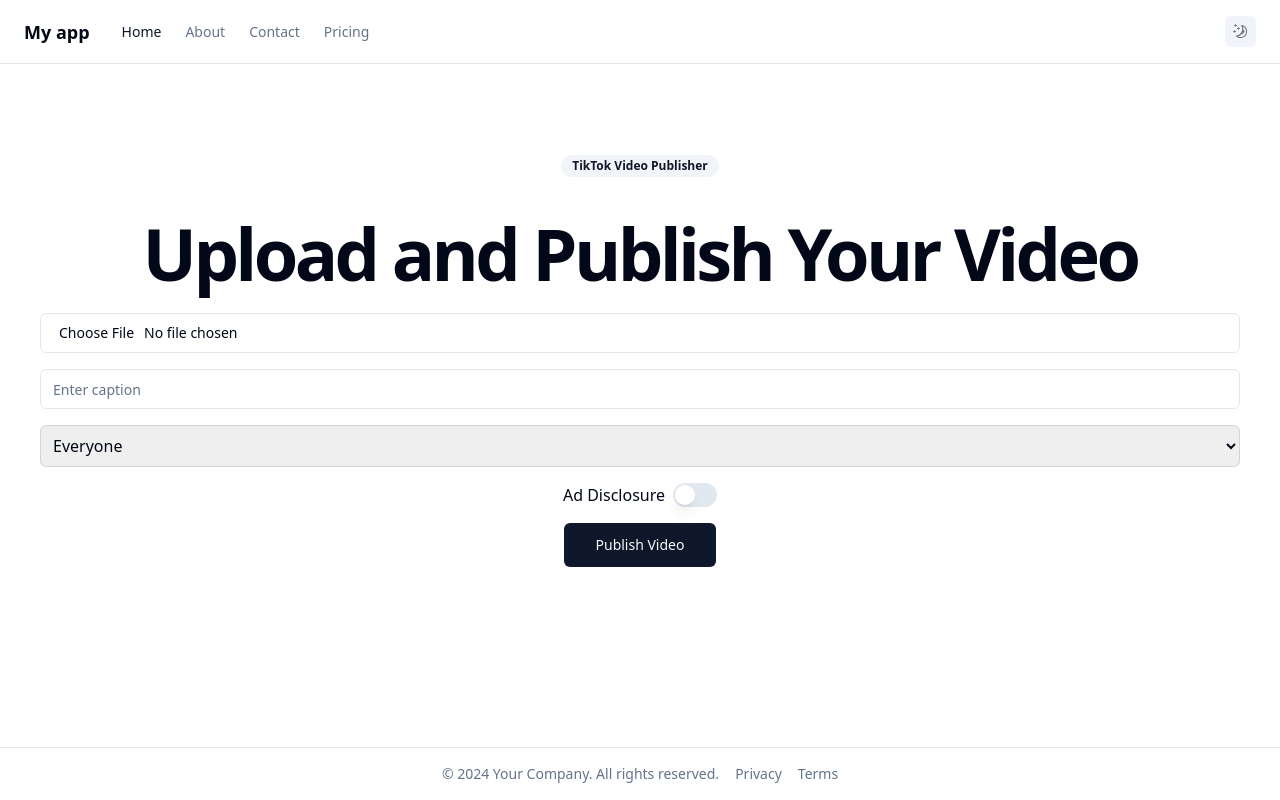
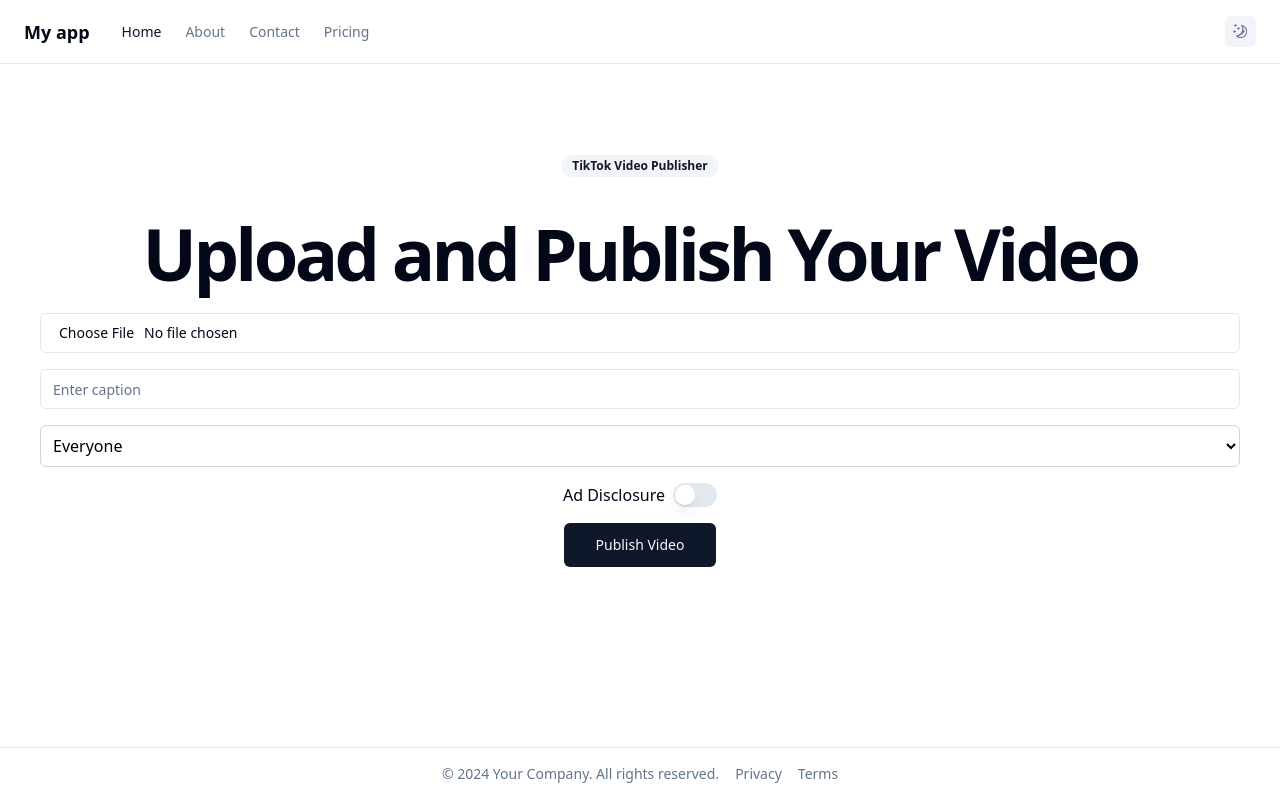
Before and after one commit to altanlabs/prova, a React (Vite) app: page / in a window 1280 px wide. Built offline with nearby package versions, Linux system fonts and the light colour scheme; what @radix-ui/themes would draw is missing.

Commit message:
Adjust video size to fit container and fix dropdown text color in index.tsx

```diff
--- a/src/pages/index.tsx
+++ b/src/pages/index.tsx
@@ -35,9 +35,7 @@
           <Input type="file" accept="video/*" onChange={handleVideoUpload} />
           {videoFile && (
             <video
-              className="mx-auto mt-4"
-              width="320"
-              height="240"
+              className="mx-auto mt-4 max-w-full h-auto"
               controls
               src={URL.createObjectURL(videoFile)}
             />
@@ -51,7 +49,7 @@
           <select
             value={privacy}
             onChange={(e) => setPrivacy(e.target.value)}
-            className="w-full border border-gray-300 rounded-md p-2"
+            className="w-full border border-gray-300 rounded-md p-2 bg-white text-black"
           >
             <option value="Everyone">Everyone</option>
             <option value="Friends">Friends</option>
```
